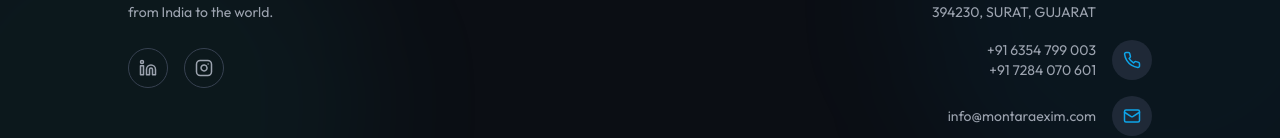
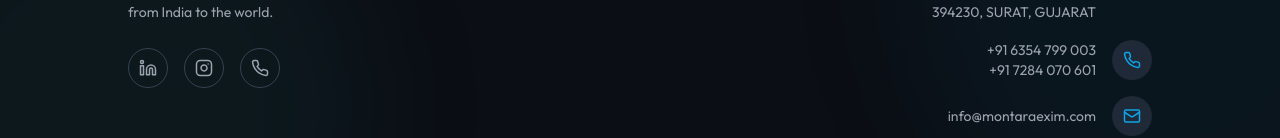
Before and after one commit to Boogiepop004/karmyog_export, a React (Vite) app: page /products/rice in a window 1280 px wide. Shown: the part 2005-2143 px from the top of the page. Built offline with nearby package versions, Linux system fonts and the light colour scheme.

Commit message:
Update Kesar Mango image and add WhatsApp link to footer icons

```diff
--- a/src/components/Footer.jsx
+++ b/src/components/Footer.jsx
@@ -19,7 +19,19 @@
                         <div className="flex gap-4">
                             {[
                                 { Icon: Linkedin, href: "https://www.linkedin.com/in/jasmin-gondaliya-88a547232/?utm_source=share&utm_campaign=share_via&utm_content=profile&utm_medium=ios_app" },
-                                { Icon: Instagram, href: "https://www.instagram.com/montaraexim?igsh=a2tmOXhyZGZqYTJ6&utm_source=qr" }
+                                { Icon: Instagram, href: "https://www.instagram.com/montaraexim?igsh=a2tmOXhyZGZqYTJ6&utm_source=qr" },
+                                {
+                                    // Use Phone icon directly if Whatsapp is not imported (or use Whatsapp from lucide-react if added at the top)
+                                    // By user instructions: link to the api with number +91 884 941 7264
+                                    Icon: function WhatsappIcon(props) {
+                                        return (
+                                            <svg xmlns="http://www.w3.org/漂2000/svg" width={props.size} height={props.size} viewBox="0 0 24 24" fill="none" stroke="currentColor" strokeWidth="2" strokeLinecap="round" strokeLinejoin="round">
+                                                <path d="M22 16.92v3a2 2 0 0 1-2.18 2 19.79 19.79 0 0 1-8.63-3.07 19.5 19.5 0 0 1-6-6 19.79 19.79 0 0 1-3.07-8.67A2 2 0 0 1 4.11 2h3a2 2 0 0 1 2 1.72 12.84 12.84 0 0 0 .7 2.81 2 2 0 0 1-.45 2.11L8.09 9.91a16 16 0 0 0 6 6l1.27-1.27a2 2 0 0 1 2.11-.45 12.84 12.84 0 0 0 2.81.7A2 2 0 0 1 22 16.92z"></path>
+                                            </svg>
+                                        );
+                                    },
+                                    href: "https://wa.me/918849417264"
+                                }
                             ].map((social, idx) => (
                                 <a key={idx} href={social.href} target={social.href !== "#" ? "_blank" : "_self"} rel={social.href !== "#" ? "noopener noreferrer" : ""} className="w-10 h-10 rounded-full border border-gray-700 flex items-center justify-center text-gray-400 hover:text-white hover:bg-brand-cyan hover:border-brand-cyan transition-all">
                                     <social.Icon size={18} />
```
Also changed, not shown: public/images/fruits/product_mango_kesar_new.jpg (added), 1 other file (tests, documents, lock files or other folders).
